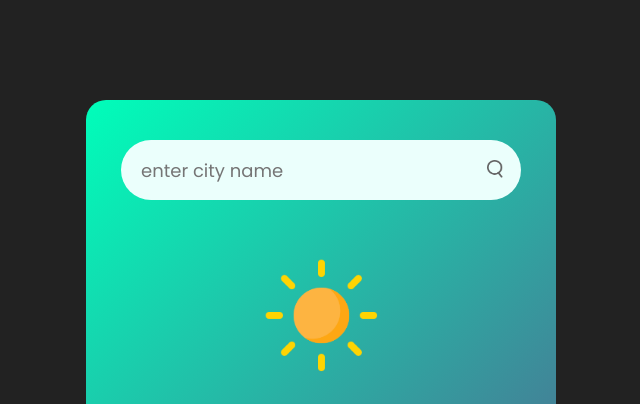
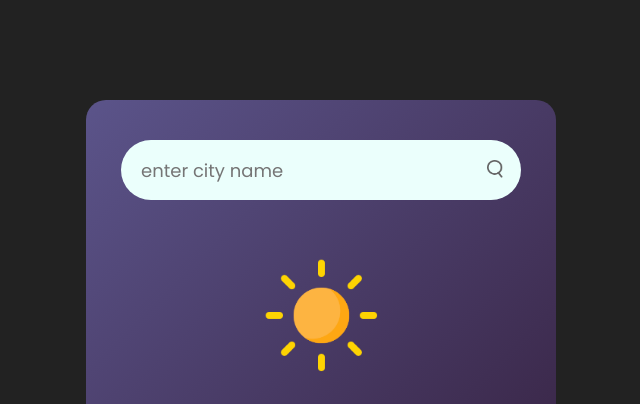
Before and after one commit to cpt-bob/Weather-app, a plain HTML site: page index.html in a window 1280 px wide. Shown: the top 404 px of the page, without its empty margins (319-959 px from the left). Drawn offline with Linux system fonts and the light colour scheme.

Commit message:
fixed background color

```diff
--- a/style.css
+++ b/style.css
@@ -12,7 +12,7 @@ body {
 .card {
   width: 90%;
   max-width: 470px;
-  background: linear-gradient(135deg, #00feba, #5b548a);
+  background: linear-gradient(135deg, #5b548a, #301934);
   color: white;
   margin: 100px auto 0;
   border-radius: 20px;
```
